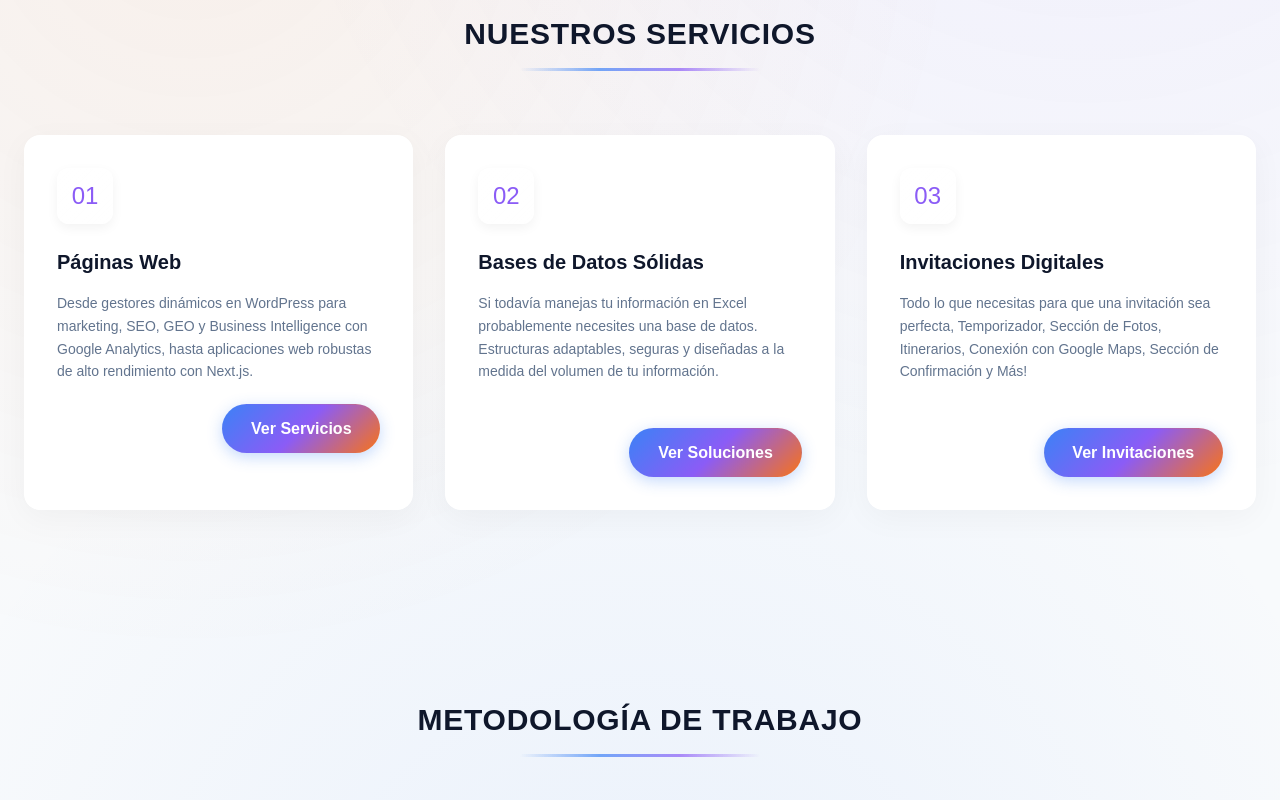
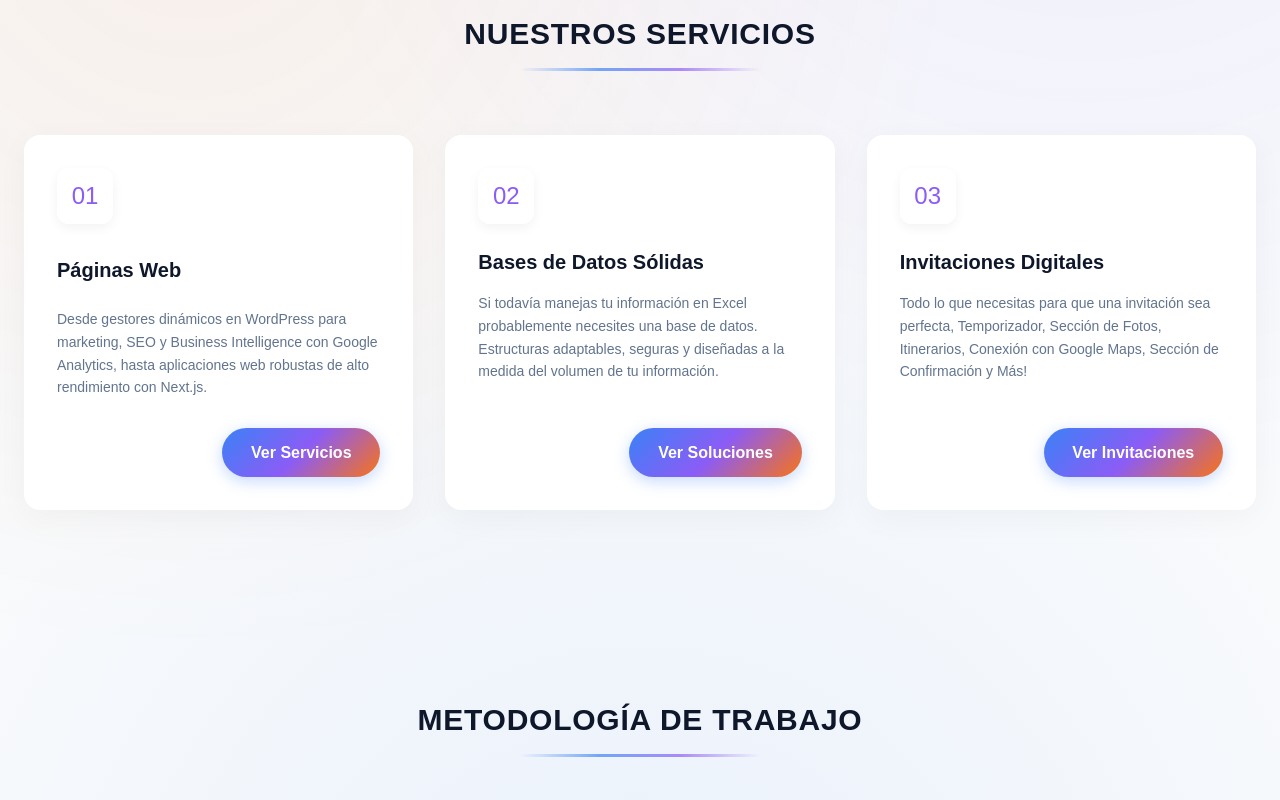
Before and after one commit to D3z7r0/Metal-Brain-Solutions, a Next.js app: page / in a window 1280 px wide. Shown: the part 800-1600 px from the top of the page. Built offline with nearby package versions, Linux system fonts and the light colour scheme.

Commit message:
feat: glasscard fix en landing principal

```diff
--- a/app/page.module.css
+++ b/app/page.module.css
@@ -53,6 +53,9 @@
   border-radius: 16px;
   padding: 2rem;
   transition: all 0.4s cubic-bezier(0.4, 0, 0.2, 1);
+  display: flex;
+  flex-direction: column;
+  justify-content: space-between;
 }
 
 .glassCard:hover {
--- a/app/page.tsx
+++ b/app/page.tsx
@@ -54,7 +54,7 @@ export default function Home() {
                 <div className={styles.glassIcon}>01</div>
                 <h3 className="text-xl font-bold text-slate-900 mb-4">Páginas Web</h3>
                 <p className="text-slate-500 text-sm leading-relaxed ">
-                  Desde gestores dinámicos en WordPress para marketing, SEO, GEO y Business Intelligence con Google Analytics, hasta aplicaciones web robustas de alto rendimiento con Next.js.
+                  Desde gestores dinámicos en WordPress para marketing, SEO y Business Intelligence con Google Analytics, hasta aplicaciones web robustas de alto rendimiento con Next.js.
                 </p>
                 <div className="flex justify-end">
                   <Link href="/websites" className={styles.btnSecondary}>
```
